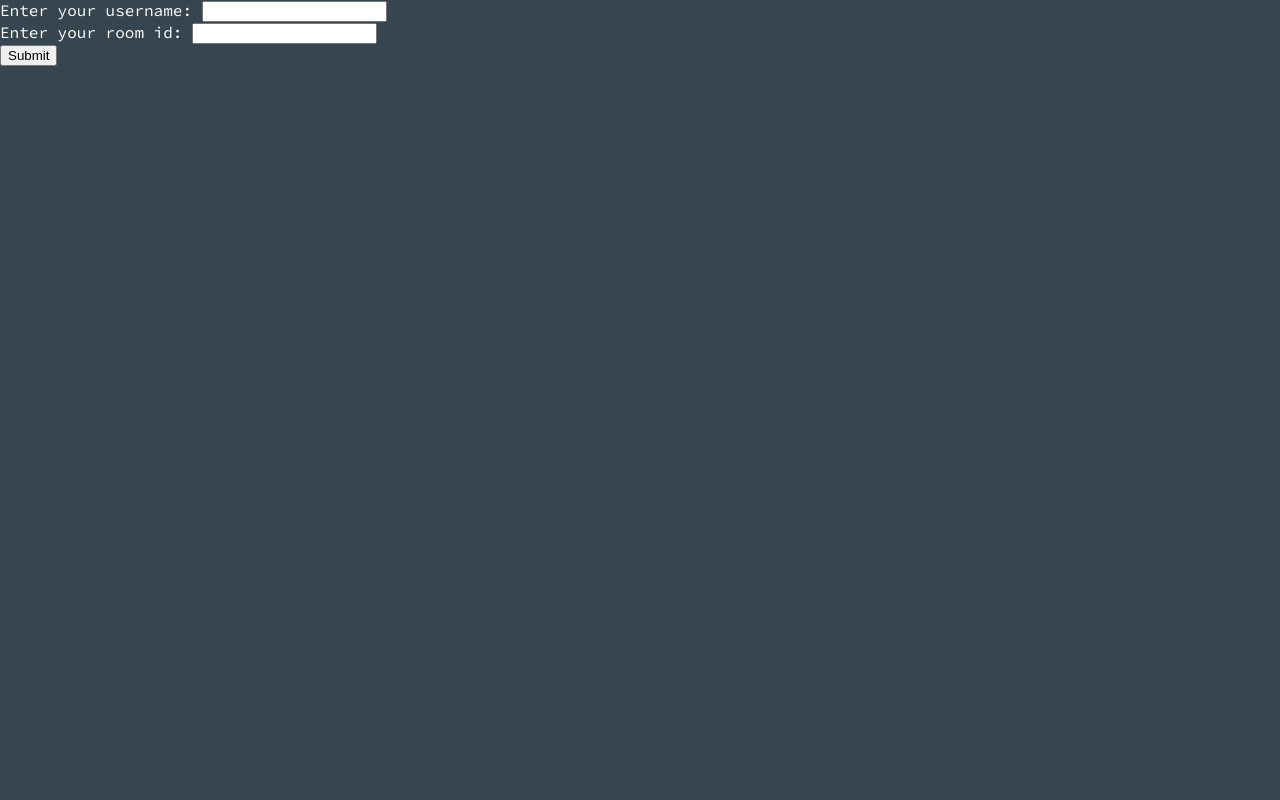
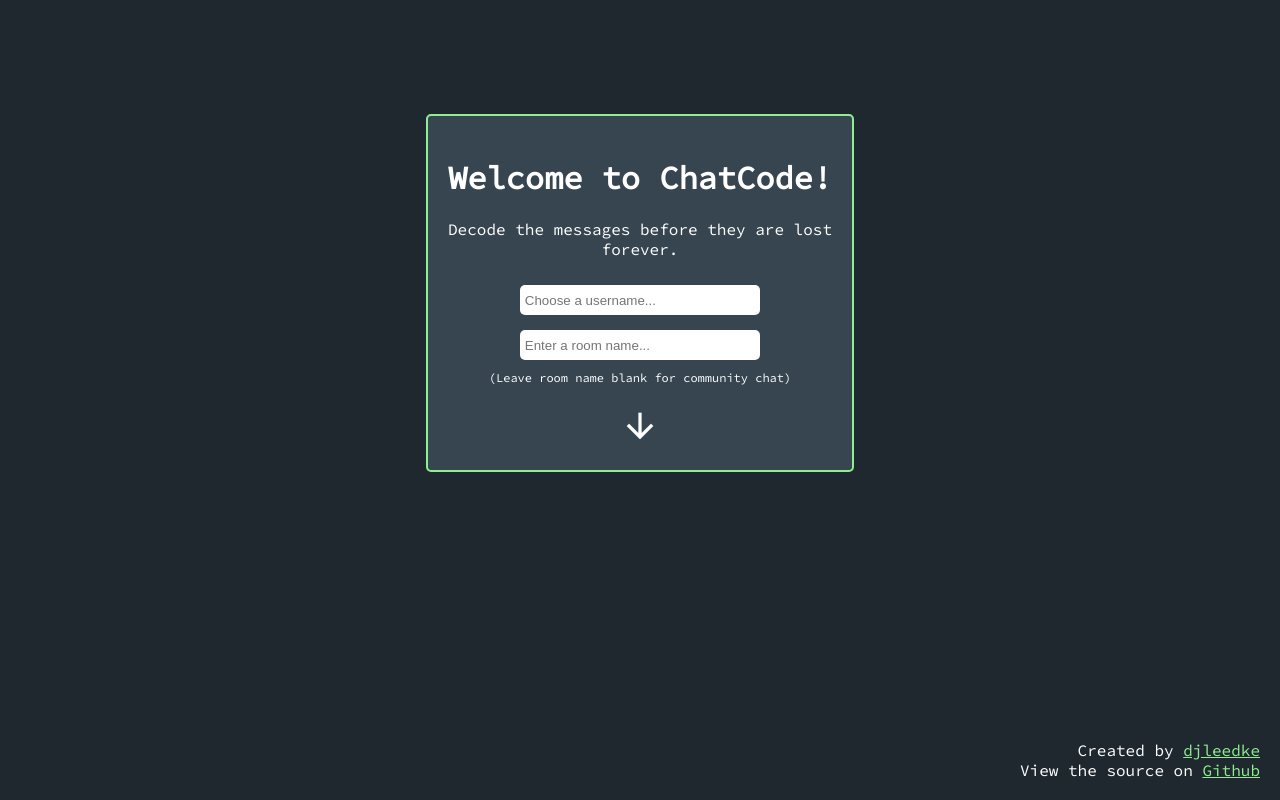
Before and after one commit to djleedke/chat-code, a Flask app: page / in a window 1280 px wide. Run offline with Flask 2, Linux system fonts and the light colour scheme; some libraries are stand-ins or nearby versions.

Commit message:
CSS and transition added to welcome overlay

```diff
--- a/rooms_manager.py
+++ b/rooms_manager.py
@@ -36,7 +36,6 @@ class RoomsManager:
                 return room.name
 
         return False
-
 
     #returns users count for specified room
     def get_user_count_for_room(self, room_name):
--- a/static/chat.js
+++ b/static/chat.js
@@ -12,14 +12,12 @@ $('#overlay-form').submit(function(e){
     username = $('#overlay-username').val();
     room = $('#overlay-room-name').val();
 
-    console.log(room);
-
     socket.emit('join_room', {
         username: username,
         room: room
     });
 
-    $('#welcome-overlay').css('display', 'none');
+    $('#welcome-overlay').addClass('hide-overlay');
 
 });
 
--- a/static/main.css
+++ b/static/main.css
@@ -15,10 +20,73 @@ html, body {
     bottom:0;
     left:0;
     right:0;
-    background-color:#36454f;
+    background-color:#1f282e;
     z-index:4;
     color:white;
 }
+
+#overlay-form {
+    position: absolute;
+    bottom:25%;
+    left:0;
+    right:0;
+    background-color: #36454f;
+    padding:20px;
+    border-radius: 5px;
+    width:30%;
+    margin:10% auto;
+    text-align: center;
+    border: 2px solid lightgreen;
+}
+
+#overlay-form input[type=text] {
+    border-radius: 5px;
+    border: none;
+    width:60%;
+    height:20px;
+    padding:5px;
+    margin-top:10px;
+    margin-bottom:5px;
+}
+
+.overlay-note {
+    margin-top:5px;
+    font-size:12px;
+}
+
+#overlay-form button {
+    margin-top:20px;
+    background-color: transparent;
+    border:none;
+    color:white;
+    cursor: pointer;
+
+}
+
+#overlay-form button span {
+    font-size:40px;
+}
+
+
+#overlay-created-by {
+    position: absolute;
+    right:20px;
+    bottom:20px;
+    text-align: right;
+}
+
+#overlay-created-by a {
+    color:lightgreen;
+}
+
+.hide-overlay {
+    height:0 !important;
+    overflow:hidden;
+    transition: all ease 1s;
+}
+
+
+/*---------- Navbar ---------- */
 
 header {
     background-color:#1f282e;
--- a/templates/index.html
+++ b/templates/index.html
@@ -11,16 +11,18 @@
 <body>
     <div id="welcome-overlay">
         <form id="overlay-form">
+            <h1>Welcome to ChatCode!</h1>
+            <p>Decode the messages before they are lost forever.</p>
             <div>
-                <label>Enter your username:</label>
-                <input id="overlay-username" type="text" name="username">
+                <input id="overlay-username" type="text" name="username" placeholder="Choose a username...">
             </div>
             <div>
-                <label>Enter your room id: </label>
-                <input id="overlay-room-name" type="text" name="room">
+                <input id="overlay-room-name" type="text" name="room" placeholder="Enter a room name...">
+                <div class="overlay-note">(Leave room name blank for community chat)</div>
             </div>
-            <button>Submit</button>
+            <button><span class="material-icons">arrow_downward</span></button>
         </form>
+        <div id="overlay-created-by"><div>Created by <a href="#">djleedke</a></div><div>View the source on <a target="_blank" href="https://github.com/djleedke/chat-code-app">Github</a></div></div>
     </div>
     <header>
         <div id="logo">ChatCode</div>
@@ -32,7 +34,7 @@
             <div>Users: <span id="user-count">n/a</span></div>
         </div>
         <form id="message-form">
-            <input type="text" id="client-message" class="extended" placeholder="Encode a message (50 characters or less)" tabindex="0" autocomplete="off" maxlength="50"><button id="submit-message" type="submit"><span class="material-icons">send</span></button>
+            <input type="text" id="client-message" class="retracted" placeholder="Encode a message (50 characters or less)" tabindex="0" autocomplete="off" maxlength="50"><button id="submit-message" type="submit"><span class="material-icons">send</span></button>
         </form>
     </div>
     <div id="message-area">
```
Also changed, not shown: other parts of static/main.css (+43 -14 lines).
